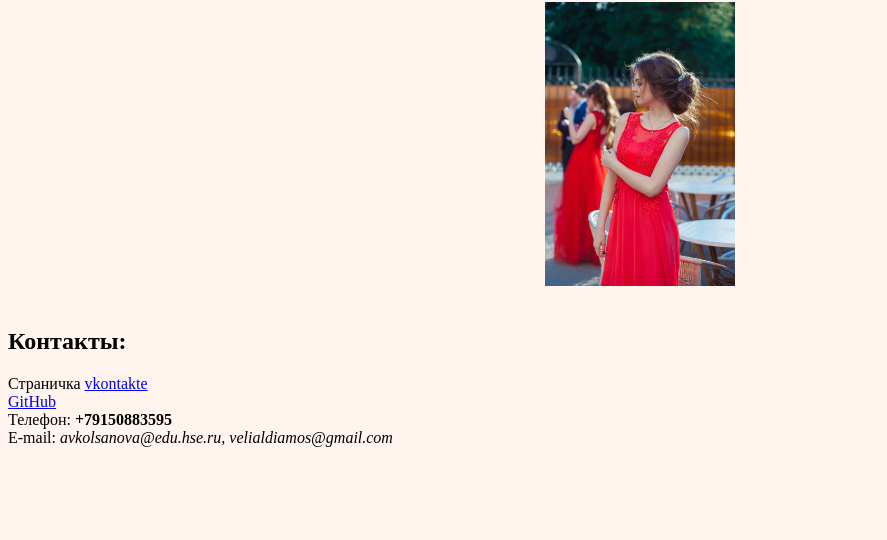
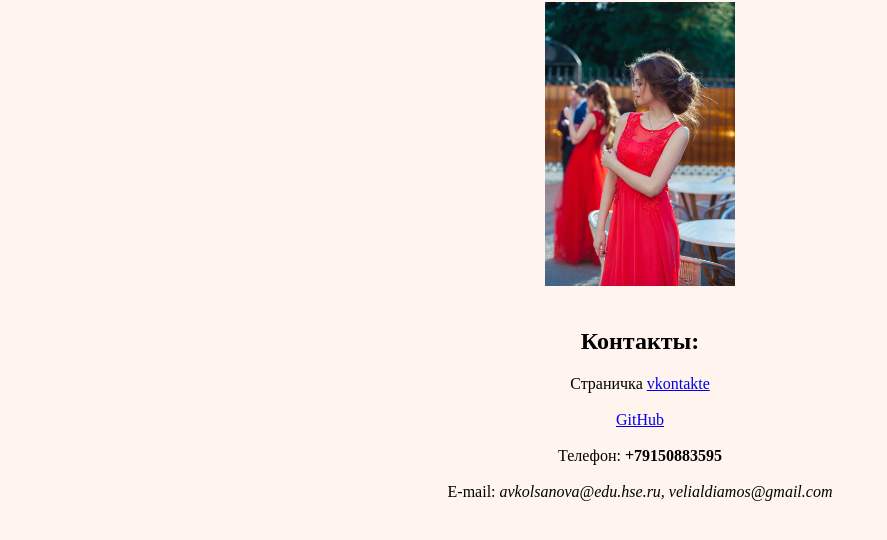
Before and after one commit to velialdiamos/velialdiamos.github.io, a plain HTML site: page index.html in a window 1280 px wide. Shown: the part 78-618 px from the top of the page, without its empty margins (0-887 px from the left). Drawn offline with Linux system fonts and the light colour scheme.

Commit message:
Что-то страшное (по центру всё остальное)

```diff
--- a/index.html
+++ b/index.html
@@ -9,13 +9,13 @@
       <center><h1>Алина Колсанова</h1></center>
       <center><img alt="Это я" width="15%" src="me.jpg"></center>
       <br/>
-      <h2>Контакты:</h2>
-      Страничка <a href=https://vk.com/vladimirova_alina>vkontakte</a>
+      <center><h2>Контакты:</h2></center>
+      <center>Страничка <a href=https://vk.com/vladimirova_alina>vkontakte</a></center>
       <br/>
-      <a href=https://github.com/velialdiamos>GitHub</a>
+      <center><a href=https://github.com/velialdiamos>GitHub</a></center>
       <br/>
-      Телефон: <b>+79150883595</b>
+      <center>Телефон: <b>+79150883595</b></center>
       <br/>
-      E-mail: <i>avkolsanova@edu.hse.ru, velialdiamos@gmail.com</i>
+      <center>E-mail: <i>avkolsanova@edu.hse.ru, velialdiamos@gmail.com</i></center>
     </body>
   </html>
```
